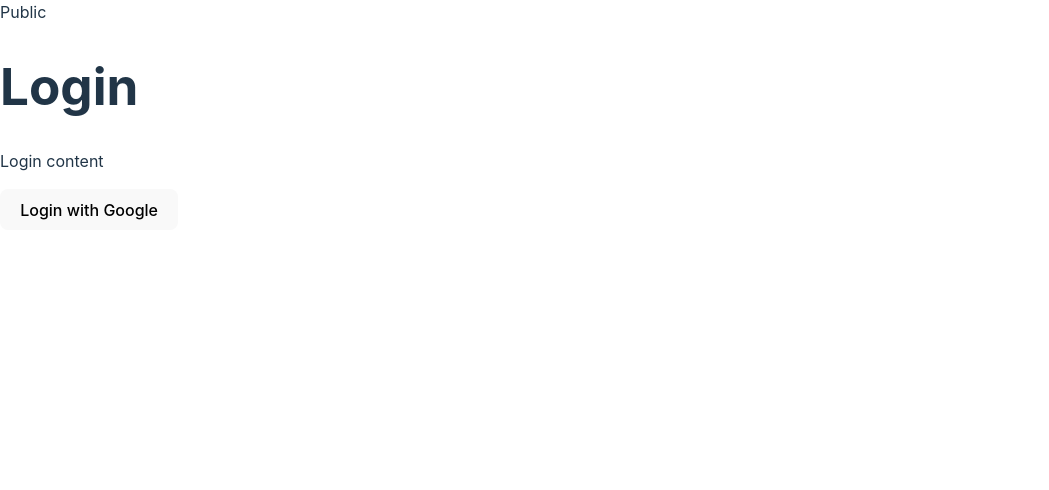
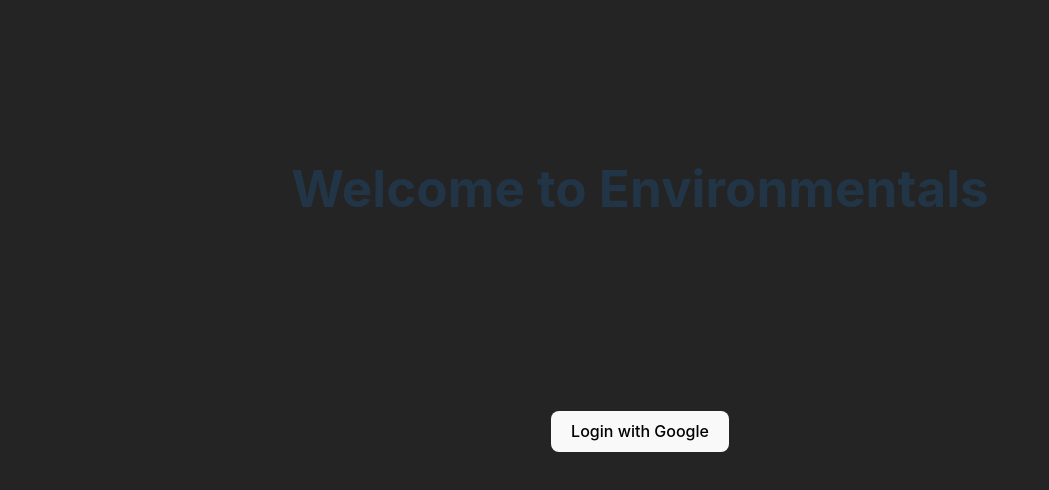
Before and after one commit to oscarqjh/iNTUitionV10-Environmentals, a React (Vite) app in the folder frontend/: page / in a window 1280 px wide. Shown: the top 490 px of the page, without its empty margins (0-1049 px from the left). Built offline with nearby package versions, Linux system fonts and the light colour scheme.

Commit message:
Refactor public layout and login page***
***Add styles to login page***

***Update dependencies in package.json***

***Update login page layout

```diff
--- a/frontend/package.json
+++ b/frontend/package.json
@@ -13,9 +13,12 @@
     "@react-oauth/google": "^0.12.1",
     "axios": "^1.6.7",
     "bootstrap": "^5.3.2",
+    "clsx": "^2.1.0",
+    "framer-motion": "^11.0.6",
     "react": "^18.2.0",
     "react-dom": "^18.2.0",
-    "react-router-dom": "^6.22.0"
+    "react-router-dom": "^6.22.0",
+    "tailwind-merge": "^2.2.1"
   },
   "devDependencies": {
     "@types/react": "^18.2.55",
@@ -25,6 +28,7 @@
     "eslint-plugin-react": "^7.33.2",
     "eslint-plugin-react-hooks": "^4.6.0",
     "eslint-plugin-react-refresh": "^0.4.5",
+    "tailwindcss": "^3.4.1",
     "vite": "^5.1.0"
   }
 }
--- a/frontend/src/layouts/PublicLayout.jsx
+++ b/frontend/src/layouts/PublicLayout.jsx
@@ -10,7 +10,6 @@ export default function PublicLayout() {
 
   return (
     <>
-      <div>Public</div>
       <Outlet />
     </>
   );
--- a/frontend/src/routes/LoginPage/LoginPage.css
+++ b/frontend/src/routes/LoginPage/LoginPage.css
@@ -0,0 +1,18 @@
+.login-page-wrapper {
+  width: 100%;
+  height: 100vh;
+  display: flex;
+  flex-direction: column;
+  justify-content: start;
+  align-items: center;
+  background-color: #242424;
+}
+
+.login-page-wrapper h1 {
+  text-align: center;
+  margin-top: 20vh;
+}
+
+.login-page-wrapper button {
+  margin-top: 20vh;
+}
--- a/frontend/src/routes/LoginPage/LoginPage.jsx
+++ b/frontend/src/routes/LoginPage/LoginPage.jsx
@@ -2,6 +2,7 @@ import { useGoogleLogin } from "@react-oauth/google";
 import { useAuth } from "../../hooks/AuthProvider";
 import "./LoginPage.css";
 import GoogleAPIService from "../../api/services/GoogleAPIService";
+
 export default function LoginPage() {
   const { user, login, logout } = useAuth();
 
@@ -20,10 +21,11 @@ export default function LoginPage() {
   });
 
   return (
-    <div>
-      <h1>Login</h1>
-      <p>Login content</p>
-      <button onClick={googleLogin}>Login with Google</button>
-    </div>
+    <>
+      <div className="login-page-wrapper">
+        <h1>Welcome to Environmentals</h1>
+        <button onClick={googleLogin}>Login with Google</button>
+      </div>
+    </>
   );
 }
--- /dev/null
+++ b/frontend/src/utils/cn.js
@@ -0,0 +1,6 @@
+import { clsx } from "clsx";
+import { twMerge } from "tailwind-merge";
+
+export function cn(...inputs) {
+  return twMerge(clsx(inputs));
+}
```
Also changed, not shown: frontend/tailwind.config.js (added, +8 -0 lines), 1 other file (tests, documents, lock files or other folders).
